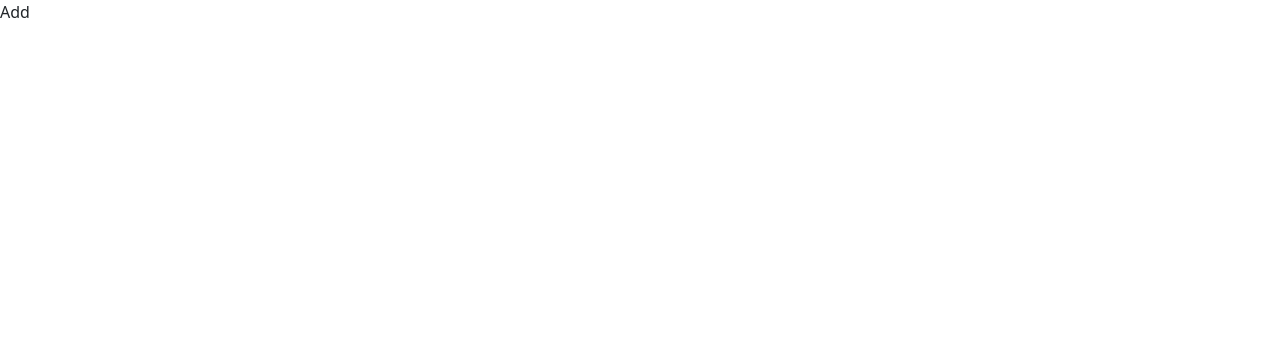
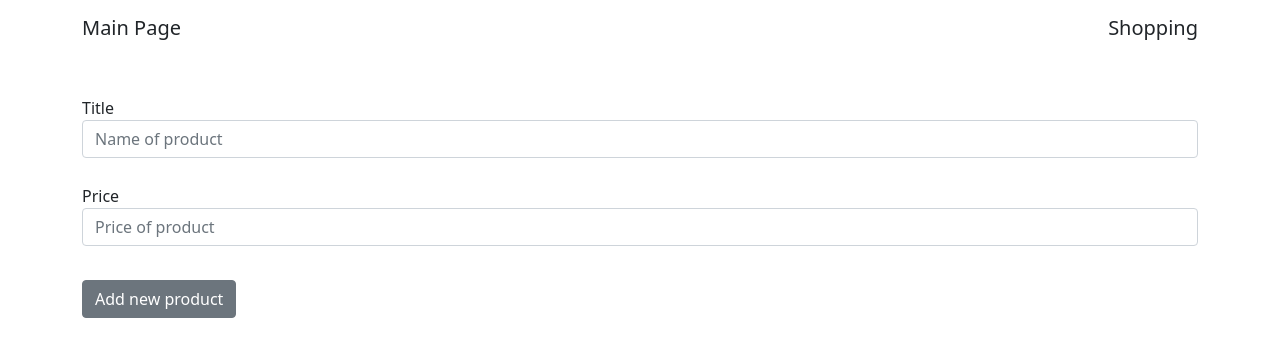
Before and after one commit to Olzhas11Dev/Product-list, a React (Create React App) app: page /addItems in a window 1280 px wide. Shown: the top 356 px of the page. Built offline with nearby package versions, Linux system fonts and the light colour scheme; the HTML template or start-up script is replaced by a standard one.

Commit message:
addItems

```diff
--- a/src/components/AddItems.jsx
+++ b/src/components/AddItems.jsx
@@ -1,7 +1,87 @@
 import React from 'react';
+import Axios from 'axios';
+import { Link, useNavigate } from 'react-router-dom';
 
 function AddItems() {
-  return <div>Add </div>;
+  const [title, setTitle] = React.useState('');
+  const [price, setPrice] = React.useState('');
+  const [errorEpmty, setErrorEmpty] = React.useState(false);
+  const [error, setError] = React.useState(false);
+
+  let navigate = useNavigate();
+
+  const addToProduct = async () => {
+    if (!title || !price) {
+      setErrorEmpty(true);
+      setError(false);
+    } else if (isNaN(price)) {
+      setErrorEmpty(false);
+      setError(true);
+    } else {
+      let newProduct = {
+        title,
+        price: +price,
+        img: '',
+        quantity: 1,
+        id: Date.now(),
+      };
+
+      await Axios.post('https://61a71b7b8395690017be94e1.mockapi.io/products', newProduct);
+
+      setError(false);
+      setErrorEmpty(false);
+      navigate('/shop');
+    }
+    setTitle('');
+    setPrice('');
+  };
+  return (
+    <div className="container">
+      <div className=" d-flex justify-content-between mt-3  ">
+        <Link to="/" style={{ textDecoration: 'none' }}>
+          <h5 className="text-dark">Main Page</h5>
+        </Link>
+        <Link to="/shop" style={{ textDecoration: 'none' }}>
+          <h5 className="text-dark">Shopping</h5>
+        </Link>
+      </div>
+      <div className="form-group mt-5 ">
+        <div>
+          <label>Title</label>
+          <input
+            value={title || ''}
+            onChange={(e) => setTitle(e.target.value)}
+            type="text"
+            className="form-control"
+            placeholder="Name of product"
+            style={{ border: errorEpmty && '1px solid red' }}
+          />
+          <div style={{ height: '10px', color: 'red' }}>
+            {errorEpmty && 'Please add  this fields '}
+          </div>
+        </div>
+        <div>
+          <label className="mt-3">Price</label>
+          <input
+            value={price || ''}
+            onChange={(e) => setPrice(e.target.value)}
+            type="text"
+            className="form-control"
+            placeholder="Price of product"
+            style={{ border: errorEpmty && '1px solid red' }}
+          />
+          <div style={{ height: '10px', color: 'red' }}>
+            {errorEpmty && 'Please add  these fields '}
+            {error && 'Please a number '}
+          </div>
+        </div>
+
+        <button onClick={addToProduct} className="btn btn-secondary mt-4">
+          Add new product
+        </button>
+      </div>
+    </div>
+  );
 }
 
 export default AddItems;
--- a/src/components/Shop.jsx
+++ b/src/components/Shop.jsx
@@ -26,7 +26,6 @@ function Shop() {
     } else {
       await Axios.post('https://61a71b7b8395690017be94e1.mockapi.io/basketData', product);
     }
-    // await Axios.post('https://61a71b7b8395690017be94e1.mockapi.io/basketData', product);
 
     getBasketProduct();
   };
@@ -66,7 +65,7 @@ function Shop() {
       <div className="row">
         <div className="col-lg-9 order-1 order-lg-0 order-md-1 ">
           <div className="row">
-            <h5 className="mt-4 mb-4">Total: {total.toFixed(2)}</h5>
+            <h5 className="mt-4 mb-4">Total: $ {total.toFixed(2)}</h5>
 
             {data.map((e) => {
               return (
@@ -76,6 +75,7 @@ function Shop() {
                   className="card item col-lg-3 col-md-4 col-sm-6 col-6 "
                   key={e.id}>
                   <img className="img-fluid max-width: 100% height: auto" src={e.img} alt="" />
+                  <div>{e.title}</div>
                 </div>
               );
             })}
@@ -93,7 +93,9 @@ function Shop() {
                   <div style={{ width: '125px' }}>
                     {item.title} {item.quantity}
                   </div>
-                  <div style={{ marginLeft: '20px' }}>| {item.price * item.quantity}</div>
+                  <div style={{ marginLeft: '20px' }}>
+                    | {(item.price * item.quantity).toFixed(2)}
+                  </div>
                 </div>
                 <button onClick={() => hanleRenove(item)} className="btn btn-secondary">
                   Remove
```
Also changed, not shown: public/img/products/Almond Milk.png, public/img/products/Sugar.png.
